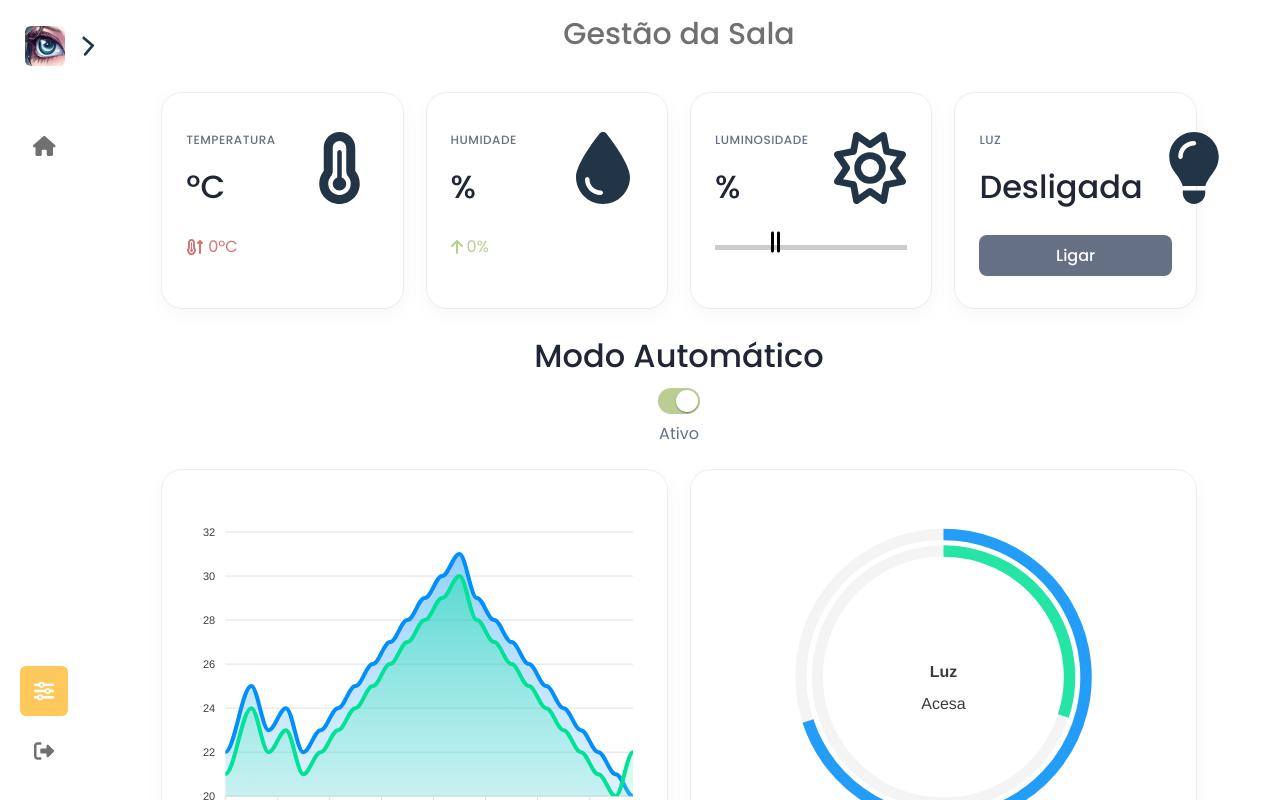
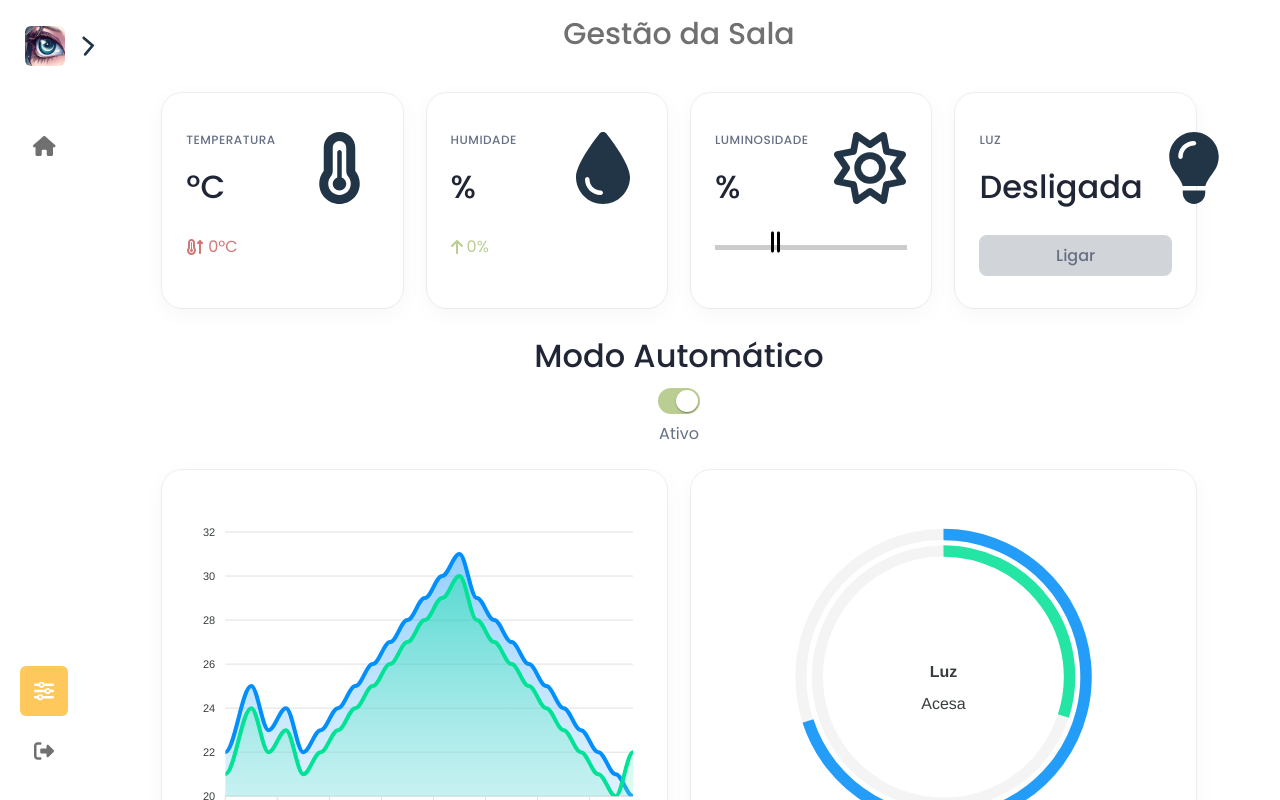
Before and after one commit to SSw4rtzz/NotiIPT-IoT, a React (Vite) app in the folder notiipt_dev/: page /gestaosala in a window 1280 px wide. Shown: the top 800 px of the page. Built offline with nearby package versions, Linux system fonts and the light colour scheme; no server answers.

Commit message:
Adicionado estilo ao card-GS-btn quando disable

```diff
--- a/notiipt_dev/src/styles/style.css
+++ b/notiipt_dev/src/styles/style.css
@@ -189,6 +189,12 @@
     background-color: #3a4552; /* TODO Adaptar ao darkmode */
 }
 
+.card-GS-btn:disabled {
+    background-color: #d1d5d9;
+    color: #667085;
+    cursor: not-allowed;
+}
+
 /* CHARTS */
 .chart.card-GS {
     width: 42%;
```
